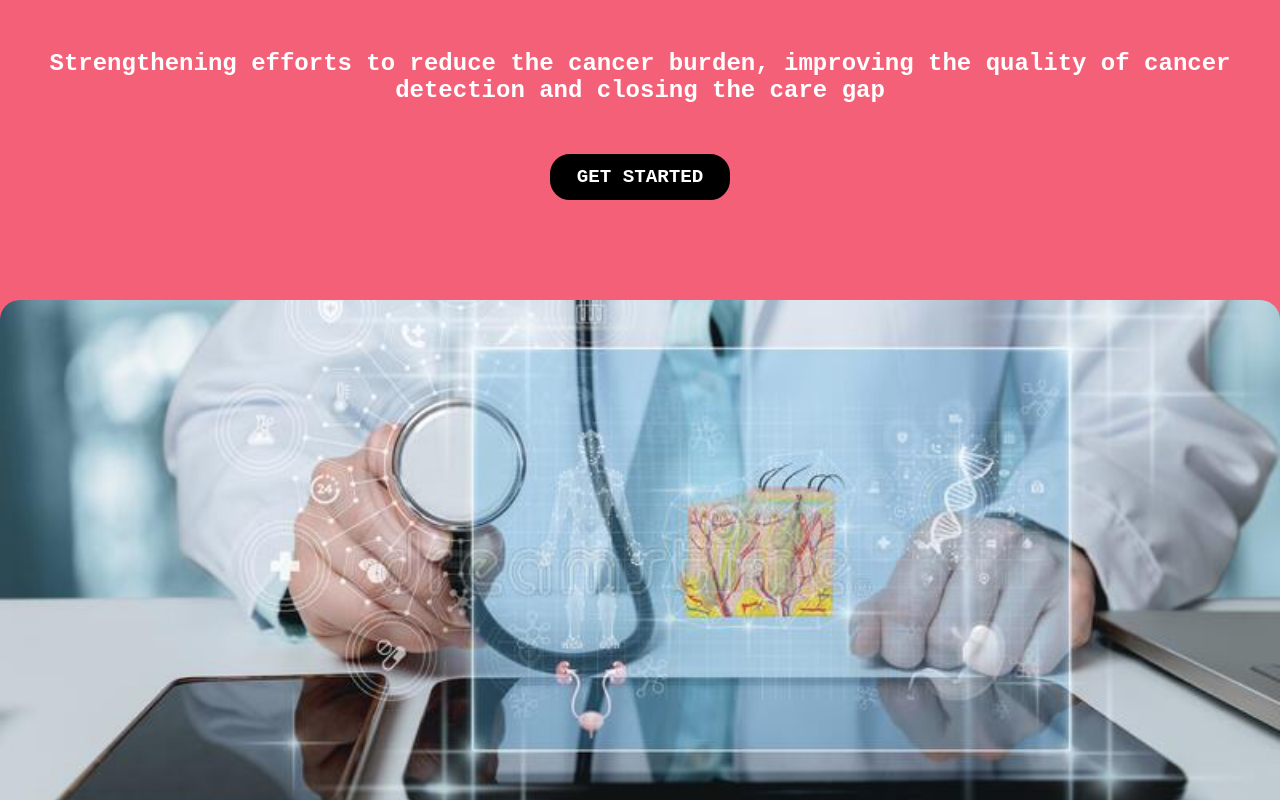
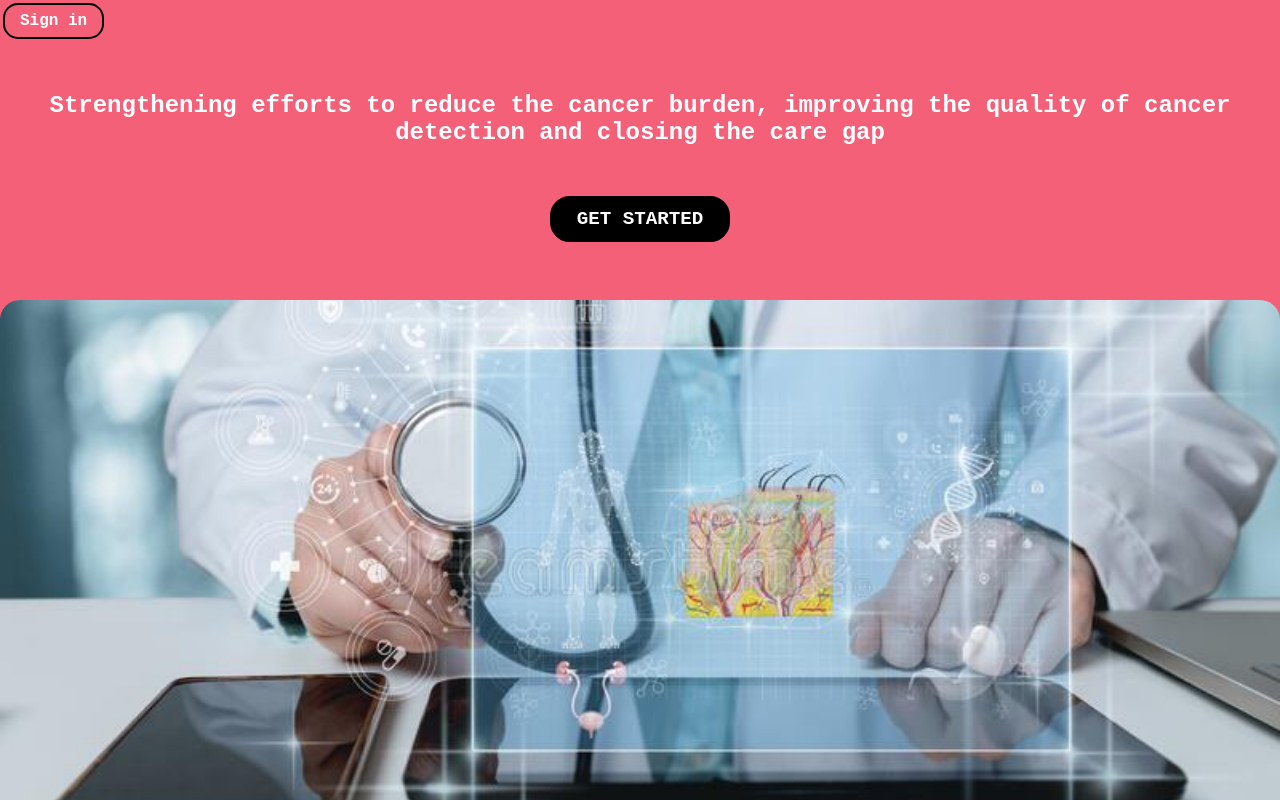
Before and after one commit to Folayimi/DERM-AI, a React (Create React App) app: page / in a window 1280 px wide. Built offline with nearby package versions, Linux system fonts and the light colour scheme.

Commit message:
created Registeration and Sign in page

```diff
--- a/src/Components/App.js
+++ b/src/Components/App.js
@@ -3,7 +3,8 @@ import '../App.css'
 import Navbar from './Navbar/Navbar'
 import Home from './Home/Home'
 import { BrowserRouter as Router, Switch, Route } from 'react-router-dom'
-
+import Register from './Register/Register'
+import Signin from './Signin/Signin'
 const App = () => {
   const [navRefList, setNavRefList] = useState([])
   return (
@@ -13,6 +14,12 @@ const App = () => {
           <Switch>
             <Route exact path='/'>
               <Home />
+            </Route>
+            <Route path='/register'>
+              <Register />
+            </Route>
+            <Route path='/signin'>
+              <Signin />
             </Route>
             <Route path='/:id'>
               <Home />
--- a/src/Components/Home/Home.css
+++ b/src/Components/Home/Home.css
@@ -19,6 +19,21 @@
   font-size: 1.5rem;
   text-align: center;
   font-family: 'Courier New';
+}
+.signinbtn {
+  font-family: monospace;
+  border-radius: 15px;
+  margin: 3px;
+  margin-right: auto;
+  color: white;
+  background-color: rgba(0, 0, 0, 0);
+  font-weight: bold;
+  border: solid black 2px;
+  cursor: pointer;
+  font-size: 1rem;
+  padding: 7px;
+  padding-left: 15px;
+  padding-right: 15px;
 }
 .startbtn {
   font-family: monospace;
--- a/src/Components/Home/Home.js
+++ b/src/Components/Home/Home.js
@@ -1,6 +1,9 @@
 import { React, useEffect, useState } from 'react'
-import { useParams } from 'react-router-dom'
+import { useParams, Link } from 'react-router-dom'
 import './Home.css'
+
+import Register from '../Register/Register'
+import Signin from '../Signin/Signin'
 
 const Home = ({ navRefList }) => {
   const { id } = useParams()
@@ -12,14 +15,21 @@ const Home = ({ navRefList }) => {
   return (
     <>
       <div className='homebg'>
+        <div>
+          <Link to='/signin'>
+            <button className='signinbtn'>Sign in</button>
+          </Link>
+        </div>
         <div className='content1'>
           <p>
             Strengthening efforts to reduce the cancer burden, improving the
             quality of cancer detection and closing the care gap
           </p>
         </div>
-        <div style={{ textAlign: 'center' }}>
-          <button className='startbtn'>GET STARTED</button>
+        <div style={{ textAlign: 'center', margin: '20px' }}>
+          <Link to='/register'>
+            <button className='startbtn'>GET STARTED</button>
+          </Link>
         </div>
         <div
           style={{
--- /dev/null
+++ b/src/Components/Register/Register.css
@@ -0,0 +1,8 @@
+.regbg {
+  background-color: rgb(245, 96, 121,0.8);
+  width: 100vw;
+  height: 100vh;
+  overflow-y: auto;
+  align-items: center;
+  padding: auto;
+}
--- /dev/null
+++ b/src/Components/Register/Register.js
@@ -0,0 +1,38 @@
+import { React, useState, useEffect } from 'react'
+import { Link } from 'react-router-dom'
+import './Register.css'
+
+const Register = () => {
+  return (
+    <>
+      <div className='regbg'>
+        <div
+          style={{
+            position: 'fixed',
+            top: '0px',
+            left: '-70px',
+            borderRadius: '50%',
+            padding: '70px',
+            margin: 'auto',
+            width: 'fit-content',
+            backgroundColor: 'rgba(0,0,255,0.6)',
+          }}
+        ></div>
+        <div
+          style={{
+            position: 'fixed',
+            top: '-70px',
+            left: '0px',
+            borderRadius: '50%',
+            padding: '70px',
+            margin: 'auto',
+            width: 'fit-content',
+            backgroundColor: 'rgba(0,0,255,0.6)',
+          }}
+        ></div>
+      </div>
+    </>
+  )
+}
+
+export default Register
--- /dev/null
+++ b/src/Components/Signin/Signin.js
@@ -0,0 +1,12 @@
+import { React, useState, useEffect } from 'react'
+import { Link } from 'react-router-dom'
+
+const Signin = () => {
+  return (
+    <>
+      <div>Sign in</div>
+    </>
+  )
+}
+
+export default Signin
```
Also changed, not shown: src/Components/Home/Services.js (deleted, +0 -21 lines).
